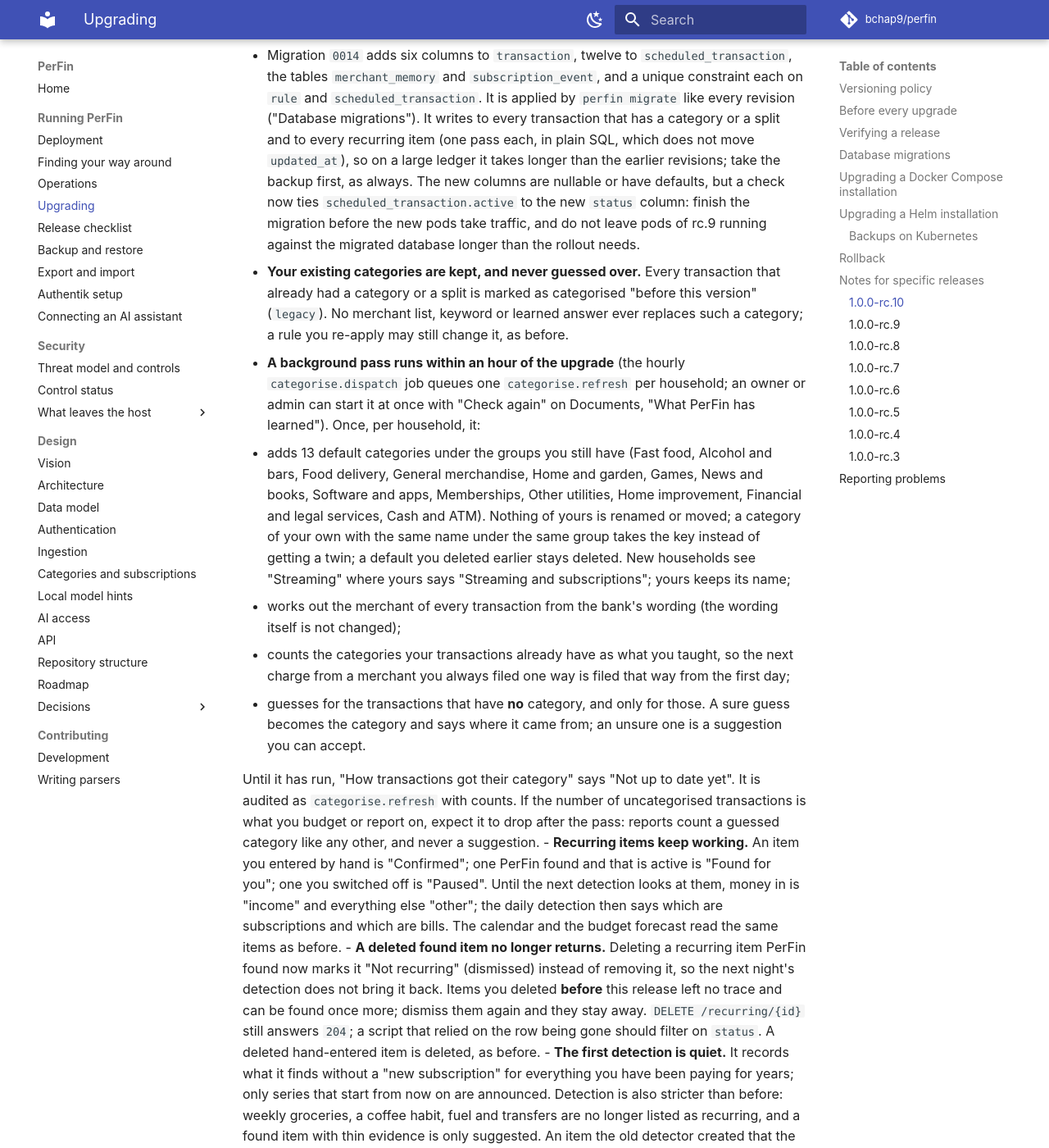
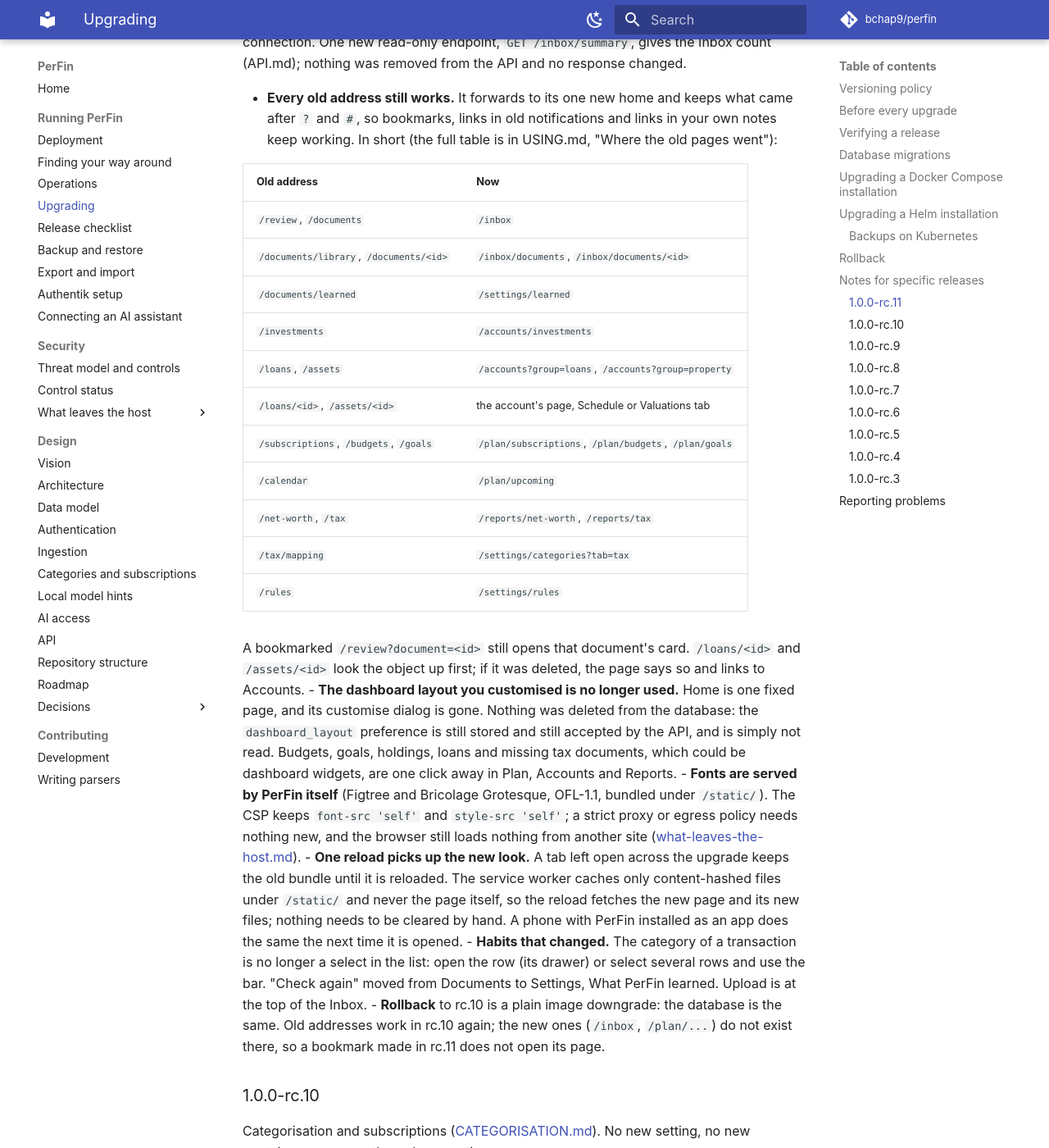
Before and after one commit to Bchap9/PerFin, an MkDocs documentation site: the page built from docs/UPGRADING.md, in a window 1280 px wide and 1400 px high, scrolled down 6703 px. Shown: the whole window at 82% size. Built offline with MkDocs 1.6.1 and Material for MkDocs 9.7.7, drawn with Linux system fonts in a browser that asks for light colours; comment, search, counter and statistics services are not loaded; some of the changed text lies outside the part shown.

Commit message:
docs: changelog and the rc.11 upgrade note for the redesign
- CHANGELOG.md [Unreleased]: Added (the sections and Settings, the Inbox
  and its count, the drawer and "always", filters in the address, the
  account hub, Plan and Reports, the command palette, light and dark, the
  phone layout, Home, role-aware write buttons, GET /inbox/summary),
  Changed (the redirects, the new look and the style rule, the bundle
  before and after, moved controls), Removed (customising Home, the
  inline category select and editors).
- docs/UPGRADING.md "1.0.0-rc.11": no migration, setting or container,
  one read-only endpoint; the redirects in short; the dashboard layout is
  stored but unread; fonts served by PerFin; one reload picks up the new
  bundle; rollback is an image downgrade.

Bundle (gzip, this head): initial JS 156,473 / 250,000; largest lazy
103,877 / 160,000; all JS 467,409 / 469,869 (69 files); CSS 16,898 /
20,000; fonts 61,504 / 120,000. Before (a9f237b): one app script of
390,815 plus sw.js 1,169.

Co-Authored-By: Claude Opus 5.5 <noreply@anthropic.com>
Claude-Session: https://claude.ai/code/session_01HRK1FXsJCfeh3aUokzUEVJ

```diff
--- a/docs/UPGRADING.md
+++ b/docs/UPGRADING.md
@@ -294,6 +294,62 @@ need it ([PORTABILITY.md](PORTABILITY.md)).
 
 ## Notes for specific releases
 
+### 1.0.0-rc.11
+
+The redesign: six sections and Settings, one Inbox, a drawer per
+transaction, light and dark ([USING.md](USING.md)). No migration, no new
+setting, no new container, no new outbound connection. One new read-only
+endpoint, `GET /inbox/summary`, gives the Inbox count (API.md); nothing
+was removed from the API and no response changed.
+
+- **Every old address still works.** It forwards to its one new home and
+  keeps what came after `?` and `#`, so bookmarks, links in old
+  notifications and links in your own notes keep working. In short (the
+  full table is in USING.md, "Where the old pages went"):
+
+  | Old address | Now |
+  | --- | --- |
+  | `/review`, `/documents` | `/inbox` |
+  | `/documents/library`, `/documents/<id>` | `/inbox/documents`, `/inbox/documents/<id>` |
+  | `/documents/learned` | `/settings/learned` |
+  | `/investments` | `/accounts/investments` |
+  | `/loans`, `/assets` | `/accounts?group=loans`, `/accounts?group=property` |
+  | `/loans/<id>`, `/assets/<id>` | the account's page, Schedule or Valuations tab |
+  | `/subscriptions`, `/budgets`, `/goals` | `/plan/subscriptions`, `/plan/budgets`, `/plan/goals` |
+  | `/calendar` | `/plan/upcoming` |
+  | `/net-worth`, `/tax` | `/reports/net-worth`, `/reports/tax` |
+  | `/tax/mapping` | `/settings/categories?tab=tax` |
+  | `/rules` | `/settings/rules` |
+
+  A bookmarked `/review?document=<id>` still opens that document's card.
+  `/loans/<id>` and `/assets/<id>` look the object up first; if it was
+  deleted, the page says so and links to Accounts.
+- **The dashboard layout you customised is no longer used.** Home is one
+  fixed page, and its customise dialog is gone. Nothing was deleted from
+  the database: the `dashboard_layout` preference is still stored and still
+  accepted by the API, and is simply not read. Budgets, goals, holdings,
+  loans and missing tax documents, which could be dashboard widgets, are
+  one click away in Plan, Accounts and Reports.
+- **Fonts are served by PerFin itself** (Figtree and Bricolage Grotesque,
+  OFL-1.1, bundled under `/static/`). The CSP keeps `font-src 'self'` and
+  `style-src 'self'`; a strict proxy or egress policy needs nothing new,
+  and the browser still loads nothing from another site
+  ([what-leaves-the-host.md](security/what-leaves-the-host.md)).
+- **One reload picks up the new look.** A tab left open across the upgrade
+  keeps the old bundle until it is reloaded. The service worker caches only
+  content-hashed files under `/static/` and never the page itself, so the
+  reload fetches the new page and its new files; nothing needs to be
+  cleared by hand. A phone with PerFin installed as an app does the same
+  the next time it is opened.
+- **Habits that changed.** The category of a transaction is no longer a
+  select in the list: open the row (its drawer) or select several rows and
+  use the bar. "Check again" moved from Documents to Settings, What PerFin
+  learned. Upload is at the top of the Inbox.
+- **Rollback** to rc.10 is a plain image downgrade: the database is the
+  same. Old addresses work in rc.10 again; the new ones (`/inbox`,
+  `/plan/...`) do not exist there, so a bookmark made in rc.11 does not
+  open its page.
+
 ### 1.0.0-rc.10
 
 Categorisation and subscriptions ([CATEGORISATION.md](CATEGORISATION.md)).
```
Also changed, not shown: CHANGELOG.md (+122 -1 lines).
